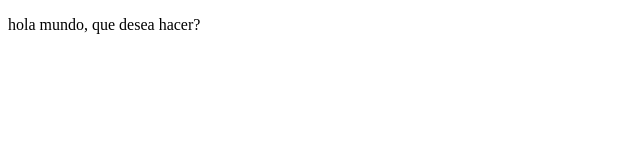
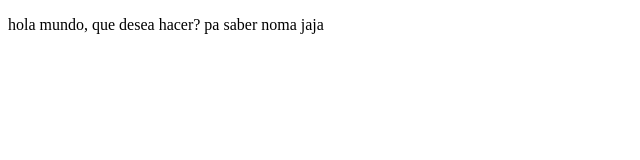
Before and after one commit to luciano4096/proyectoDemoCursoPrework, a plain HTML site: page index.html in a window 1280 px wide. Shown: the whole page, without its empty margins (0-640 px from the left). Drawn offline with Linux system fonts and the light colour scheme.

Commit message:
cambios agregados

```diff
--- a/index.html
+++ b/index.html
@@ -8,7 +8,7 @@
 </head>
 <body>
     <p>
-       hola mundo, que desea hacer?
+       hola mundo, que desea hacer? pa saber noma jaja
     </p>
 </body>
 </html>
```
